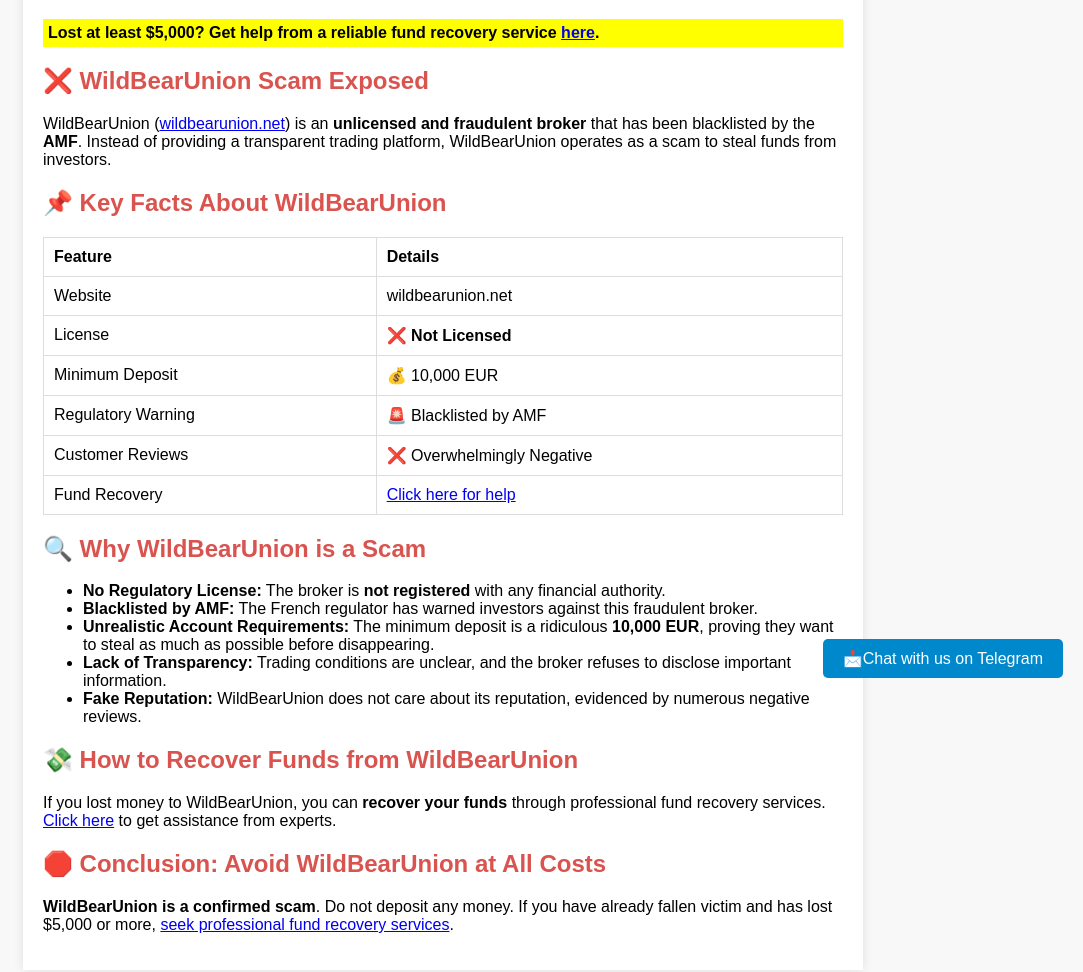
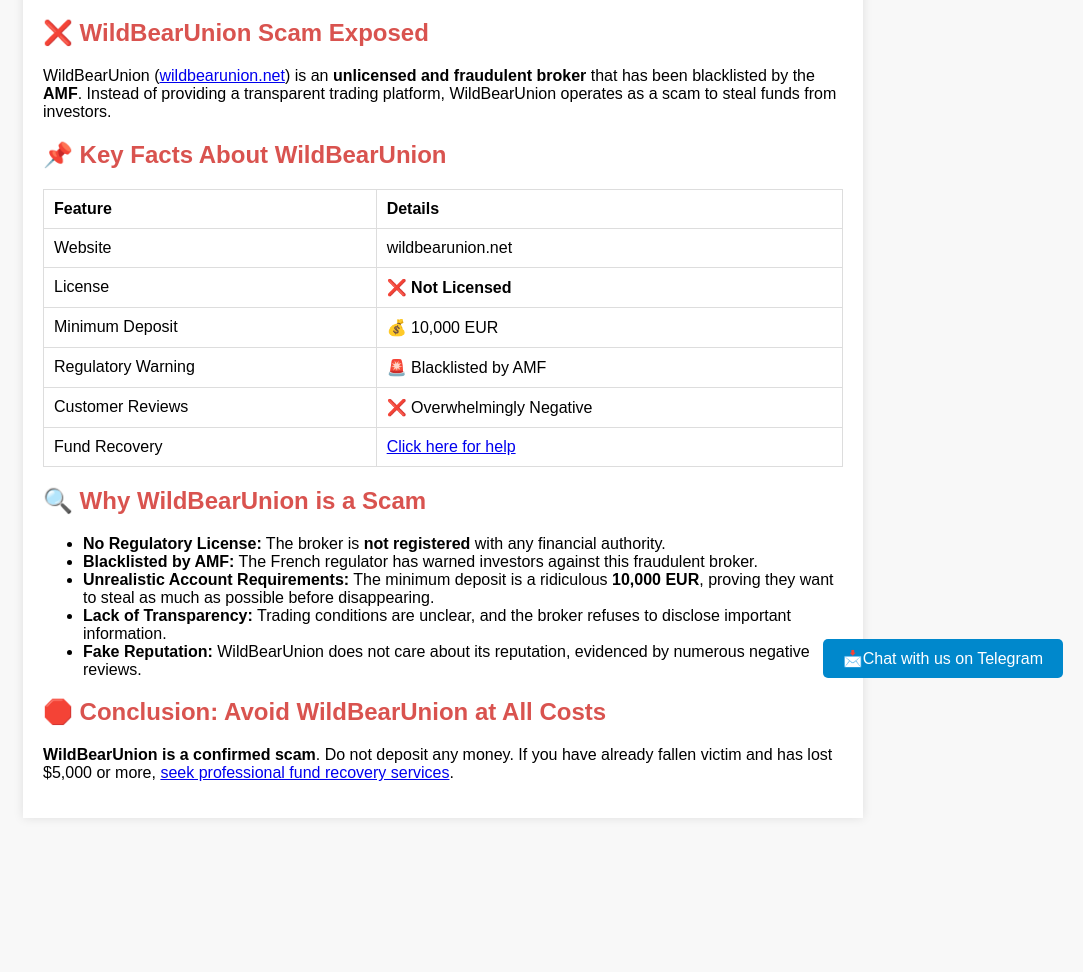
Before and after one commit to Fintechreviewer/wildbearunion.net-review-is-this-broker-legit-or-scam, a plain HTML site: page index.html in a window 1280 px wide. Shown: the part 102-1074 px from the top of the page, without its empty margins (197-1280 px from the left). After the commit the page ends 940 px from the top, so only its background shows below. Drawn offline with Linux system fonts and the light colour scheme.

Commit message:
Update index.html

```diff
--- a/index.html
+++ b/index.html
@@ -20,7 +20,6 @@
 <body>
     <div class="container">
         <h1>🚨 WildBearUnion Review - Scam or Legit? 🚨</h1>
-        <p class="highlight">Lost at least $5,000? Get help from a reliable fund recovery service <a href="https://secureform.cncintel.com/cncintelligence/form/BP/formperma/W6dSGqsKM2cxBeHFtd8jGzagYDJun_9TjlK_l3BPBkY" target="_blank">here</a>.</p>
 
         <h2>❌ WildBearUnion Scam Exposed</h2>
         <p>WildBearUnion (<a href="https://wildbearunion.net" target="_blank">wildbearunion.net</a>) is an <strong>unlicensed and fraudulent broker</strong> that has been blacklisted by the <strong>AMF</strong>. Instead of providing a transparent trading platform, WildBearUnion operates as a scam to steal funds from investors.</p>
@@ -45,8 +44,6 @@
             <li><strong>Fake Reputation:</strong> WildBearUnion does not care about its reputation, evidenced by numerous negative reviews.</li>
         </ul>
 
-        <h2>💸 How to Recover Funds from WildBearUnion</h2>
-        <p>If you lost money to WildBearUnion, you can <strong>recover your funds</strong> through professional fund recovery services. <a href="https://secureform.cncintel.com/cncintelligence/form/BP/formperma/W6dSGqsKM2cxBeHFtd8jGzagYDJun_9TjlK_l3BPBkY" target="_blank">Click here</a> to get assistance from experts.</p>
 
         <h2>🛑 Conclusion: Avoid WildBearUnion at All Costs</h2>
         <p><strong>WildBearUnion is a confirmed scam</strong>. Do not deposit any money. If you have already fallen victim and has lost $5,000 or more, <a href="https://secureform.cncintel.com/cncintelligence/form/BP/formperma/W6dSGqsKM2cxBeHFtd8jGzagYDJun_9TjlK_l3BPBkY" target="_blank">seek professional fund recovery services</a>.</p>
```
